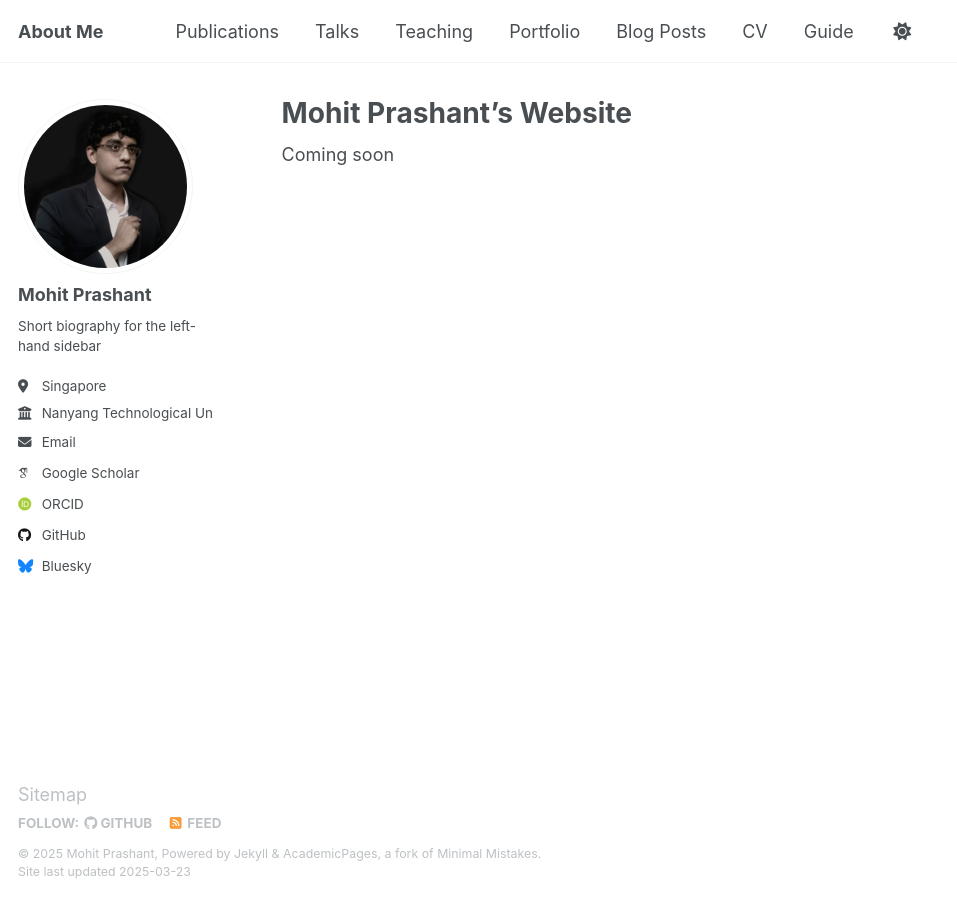
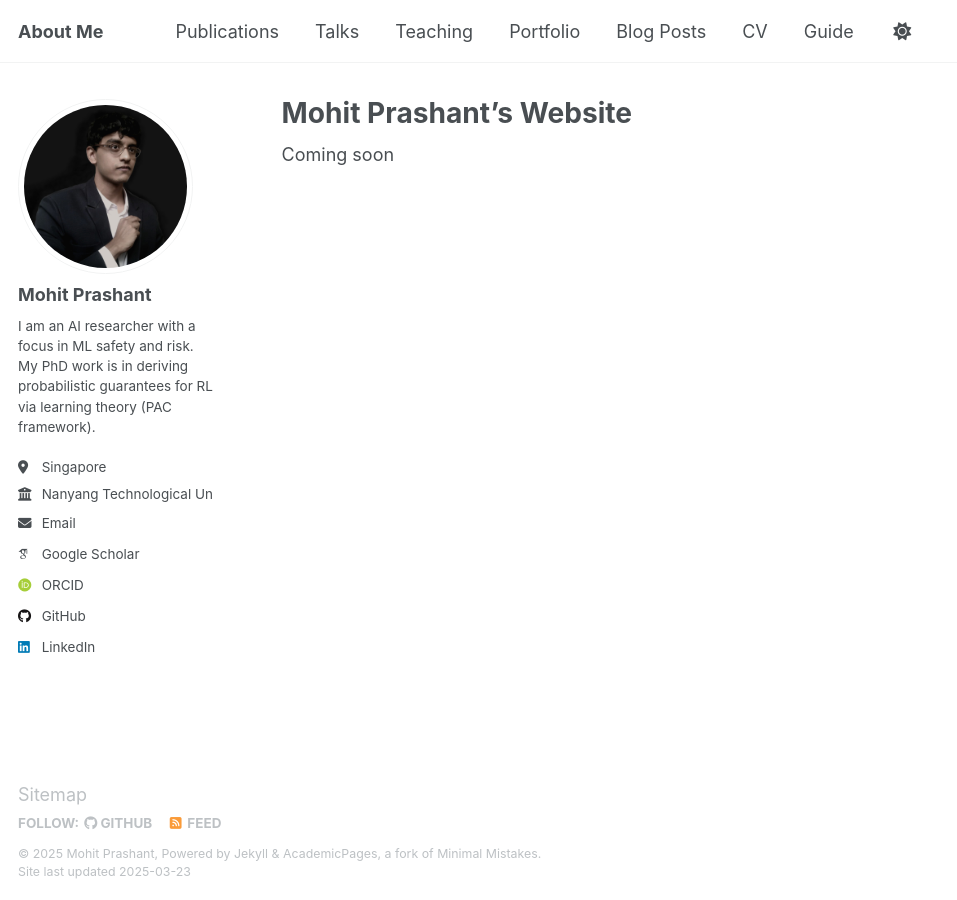
Before and after one commit to mohitprashant/mohitprashant.github.io, a Jekyll site: the page built from _pages/about.md, in a window 1280 px wide. Shown: the whole page, without its empty margins (0-957 px from the left). Built offline with Jekyll 4.4.1, drawn with Linux system fonts in a browser that asks for light colours; some web fonts are replaced; some of the changed lines change nothing that is shown.

Commit message:
Update _config.yml

```diff
--- a/_config.yml
+++ b/_config.yml
@@ -25,7 +25,7 @@ author:
   avatar           : "bio-photo.jpg"
   name             : "Mohit Prashant"
   pronouns         : # example: "he/him"
-  bio              : "Short biography for the left-hand sidebar"
+  bio              : "I am an AI researcher with a focus in ML safety and risk. My PhD work is in deriving probabilistic guarantees for RL via learning theory (PAC framework)."
   location         : "Singapore"
   employer         : "Nanyang Technological University"
   uri              : # URL
@@ -50,7 +50,7 @@ author:
   stackoverflow    : # User number or user number and name (i.e., use "1" or "1/jeff-atwood")
 
   # Social media
-  bluesky          : "bsky.app" # Replace this with you Bluesky username
+  bluesky          : # Replace this with you Bluesky username
   facebook         : # Username
   flickr           : # Username
   foursquare       : # Username
@@ -59,7 +59,7 @@ author:
   keybase          : # Username
   instagram        : # Username
   lastfm           : # Username
-  linkedin         : # Username
+  linkedin         : https://www.linkedin.com/in/mohit-prashant-000900171/
   mastodon         : # URL
   medium           : # URL
   pinterest        : # Username
```
